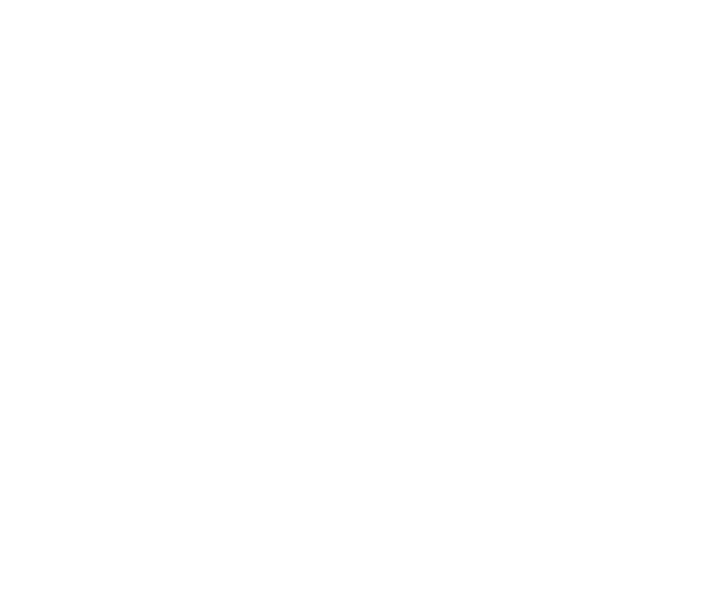
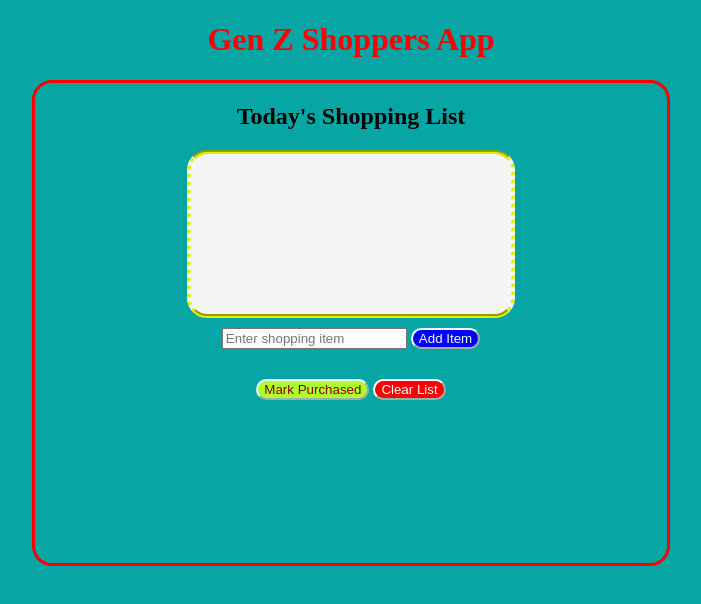
Before and after one commit to jwk19/week-2-code-challenge, a plain HTML site: page genz-shoppers/index.html in a window 1280 px wide. Shown: the whole page, without its empty margins (289-990 px from the left). Drawn offline with Linux system fonts and the light colour scheme.

Commit message:
Added HTML structure for the challenge. Added event handling for the Add Item and Clear List buttons through DOM events. Added styling to the input fields.

```diff
--- a/genz-shoppers/CSS/style.css
+++ b/genz-shoppers/CSS/style.css
@@ -0,0 +1,88 @@
+/*set background of the page*/
+
+.body {
+    background-color: rgb(8, 165, 165);
+}
+/*set background of heading and text color*/
+.body h1 {
+
+    color: red;
+    border-radius: 10px;
+    display: flex;
+    justify-content: center;
+    align-items: center;
+
+
+}
+
+#shoppingli-container {
+
+}
+
+#genzbody {
+    border: 0.2rem solid red;
+    border-radius: 20px;
+    height: 30rem;
+    width: 50%;
+    margin: auto;
+    text-align: center;
+}
+
+#addItem-btn {
+    background: blue;
+    color: azure;
+    border-color: azure;
+    border-radius: 1rem;
+}
+
+#markPurchased-btn {
+    background: greenyellow;
+    color: darkred;
+    border-color: azure;
+    border-radius: 1rem;
+}
+
+#addItem-btn {
+    margin-top: 10px;
+}
+
+#clearList-btn {
+    background: red;
+    color: azure;
+    border-color: azure;
+    border-radius: 1rem;
+    margin-top: 10px;
+}
+
+#btn-container1 {
+    margin: 10px;
+    padding-top: 20px;
+}
+
+#btn-container2 {
+    margin: 10px;
+    padding-top: 10px;
+    align-items: center;
+
+}
+
+#button-container {
+
+}
+
+#genzItems-ul {
+   color: black;
+}
+
+#genzShopItems {
+    border: 4px dotted rgb(224, 240, 3);
+    height: 10rem;
+    width: 20rem;
+    border-radius: 20px;
+    border-bottom-style: groove;
+    border-top-style: groove;
+    margin: auto;
+    background: whitesmoke;
+
+
+}
--- a/genz-shoppers/index.html
+++ b/genz-shoppers/index.html
@@ -3,9 +3,54 @@
 <head>
     <meta charset="UTF-8">
     <meta name="viewport" content="width=device-width, initial-scale=1.0">
-    <title>Flatacuties</title>
+    <title>Gen Z Shoppers App</title>
+    <link rel="stylesheet" href="/CSS/style.css">
 </head>
-<body>
+<body class="body">
+        <!-- app heading  -->
+<h1>Gen Z Shoppers App</h1>
 
+<!-- The app body -->
+<section id="genzbody">
+
+    <!-- shopping list conatiner-->
+<div id="shoppingli-container">
+    <h2>Today's Shopping List</h2>
+    <!-- container holding the shopping list items -->
+    <div id="genzShopItems">
+        <!-- unordered list of shopping items -->
+        <ul id="genzItemsUl">
+
+        </ul>
+    </div>
+</div>
+<!-- button container -->
+ <div class="button-container">
+    <div id="btncontainer1">
+        <input type="text" id="newItem"  placeholder="Enter shopping item">
+        <button id="addItem-btn">Add Item</button>
+    </div>
+
+   <div id="btn-container2">
+    <button id="markPurchased-btn">Mark Purchased</button>
+    <button id="clearList-btn">Clear List</button>
+   </div>
+ </div>
+</section>
+
+
+
+
+
+
+
+
+
+
+
+
+
+
+    <script src="index.js"></script>
 </body>
 </html>
--- a/genz-shoppers/index.js
+++ b/genz-shoppers/index.js
@@ -0,0 +1,37 @@
+// Add items to shopping list
+document.getElementById('addItem-btn').addEventListener('click',function (){
+// get value of the input field
+let newItem = document.getElementById('newItem').value;
+
+// Check if the input field is not empty
+if (newItem.trim() !== '') {
+    // Create a new list item element
+    let li = document.createElement('li');
+    li.innerHTML = newItem;
+
+    // Append the new list item to the shopping list
+    document.getElementById('genzItemsUl').appendChild(li);
+
+    // Clear the input field
+    document.getElementById('newItem').value = '';
+} else {
+    alert('Please enter a shopping item.');
+}
+
+});
+
+
+//clear shopping list items
+document.getElementById('clearList-btn').addEventListener('click', function() {
+    // Get the shopping list element
+    let genzItemsUl = document.getElementById('genzItemsUl');
+
+// Check if the list has any children
+if (genzItemsUl.children.length > 0) {
+    // Remove all items of the shopping list
+    genzItemsUl.removeChild(genzItemsUl.lastChild);
+
+} else {
+    alert('Oops! Genz Shopper, no more shopping items. Add some..');
+}
+});
```
